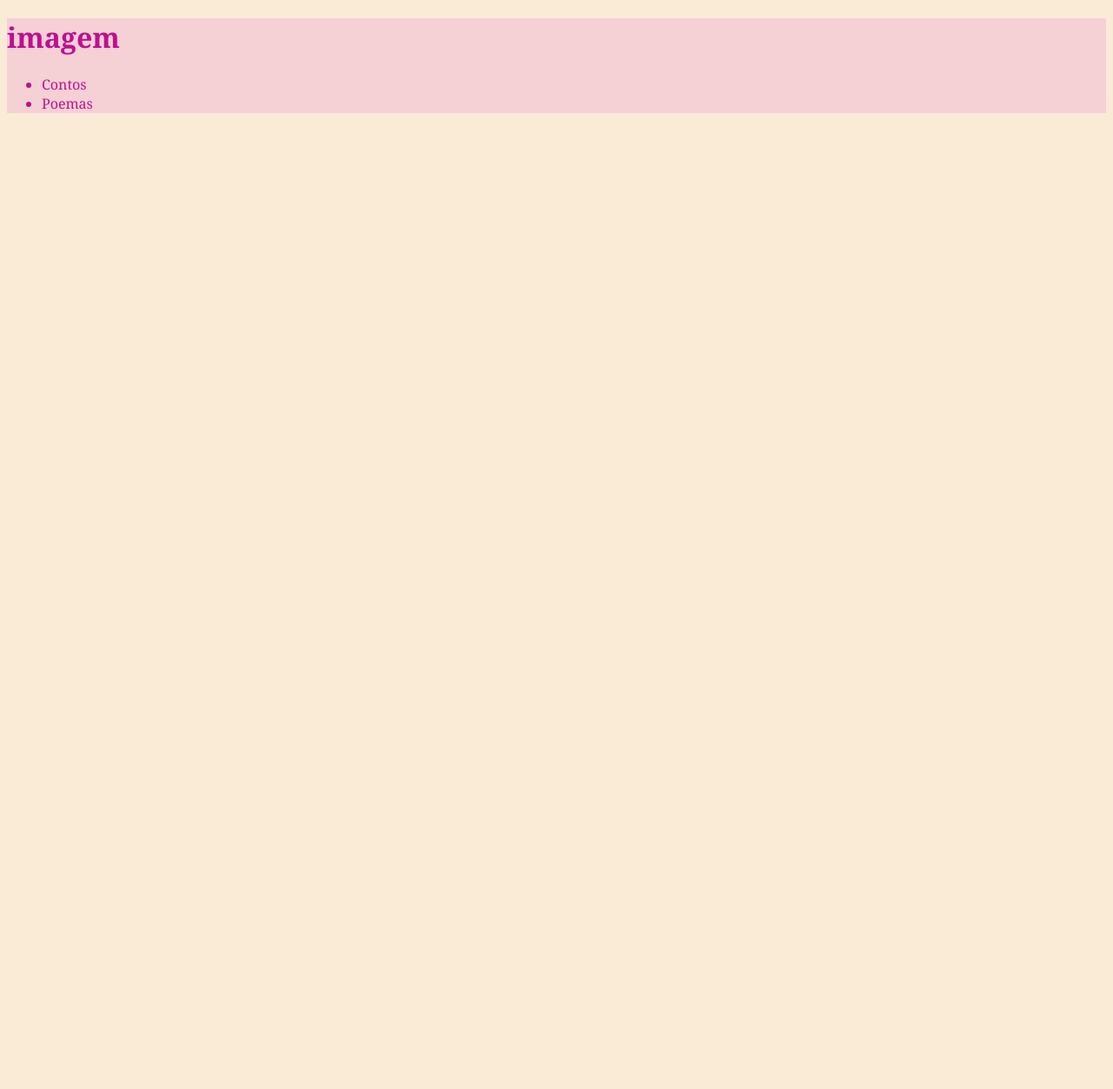
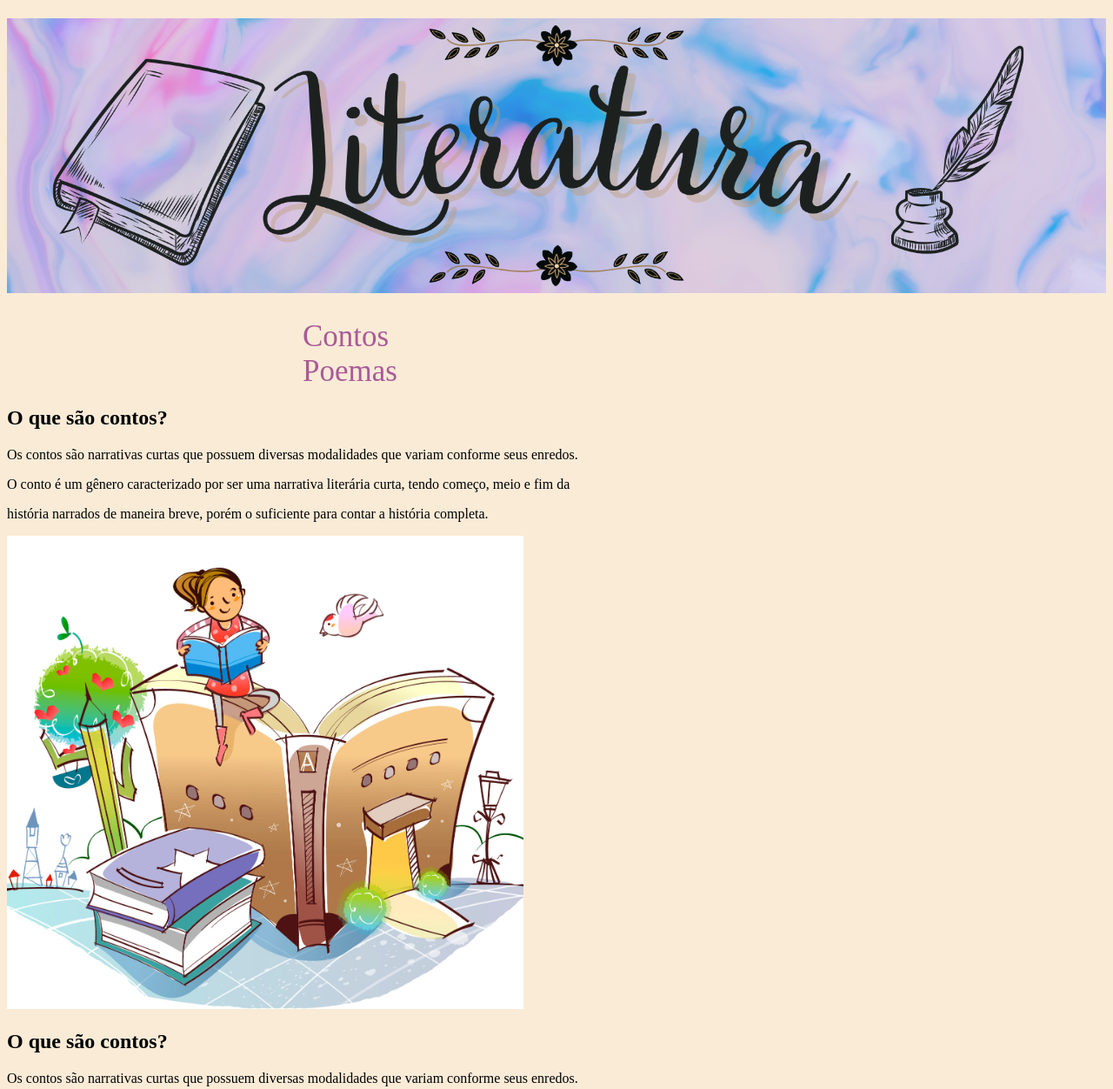
Before and after one commit to claujulie/Projeto-Alura-Formadores, a plain HTML site: page index.html in a window 1280 px wide. Shown: the top 1252 px of the page at 87% size. Before the commit the page ends 800 px from the top, so only its background shows below. Drawn offline with Linux system fonts and the light colour scheme; a web font is replaced by a local one.

Commit message:
atualizado 24/04/24

```diff
--- a/index.html
+++ b/index.html
@@ -7,14 +7,27 @@
     <title>Document</title>
 </head>
 <body>
-    <header>
-        <h1> imagem </h1>
-        <ul>
-            <li>Contos</li>
-            <li>Poemas</li>
+    <header class="cabecalho">
+        <h1> <img class="cabecalho-imagem" src="Google Classroom Header (1).png" alt="cabeçalho"> </h1>
+        <ul class="cabecalho-lista">
+            <li class="cabecalho-lista-item">Contos</li>
+            <li class="cabecalho-lista-item">Poemas</li>
         </ul>
         </header>
-
+    <section class="contos">
+        <h2> O que são contos? </h2>
+        <p class="contos-texto-1">Os contos são narrativas curtas que possuem diversas modalidades que variam conforme seus enredos.</p>
+        <p class="contos-texto-2">O conto é um gênero caracterizado por ser uma narrativa literária curta, tendo começo, meio e fim da </p>
+        <p class="contos-texto-3">história narrados de maneira breve, porém o suficiente para contar a história completa.</p>
+        <img class="contos-imagem-1" src="AI-044.jpg" alt="contos">
+    </section>
+    <section class="poemas">
+        <h2> O que são contos? </h2>
+        <p class="poemas-texto-1">Os contos são narrativas curtas que possuem diversas modalidades que variam conforme seus enredos.</p>
+        <p class="poemas-texto-2">O conto é um gênero caracterizado por ser uma narrativa literária curta, tendo começo, meio e fim da </p>
+        <p class="poemas-texto-3">história narrados de maneira breve, porém o suficiente para contar a história completa.</p>
+        <img class="poemas-imagem-1" src="poesia.jpg" alt="poemas">
+    </section>
 </body>
 
 </html>
--- a/style.css
+++ b/style.css
@@ -1,24 +1,41 @@
 @import url('https://fonts.googleapis.com/css2?family=Jacquard+12+Charted&display=swap');
+header{
 
-:root{
-    --cor-de-fundo : antiquewhite;
-    --rosa : #dd5ecacc;
-    --preto : #000000;
-}
-Header{
-    background-color: #dd5eca31;
-    color: rgb(190, 15, 144);
+    .cabecalho {
+        background-color: (#dd5eca31);
+        font-family: Jacquard 12 Charted;
+        color: rgb(190, 15, 144);
+        color: black;
+    }
+
+    .cabecalho-imagem {
+        width: 100%;
+    }
+
+    .cabecalho-lista-item {
+        color: #973889ce;
+        display: inline-block;
+        margin: 0 300px;
+        font-size: 35px;
+    }
+
 }
 
-body {
-background-color:var(--cor-de-fundo);
-color: var(--rosa);
-color: var(black);
-font-family: Cambria, Cochin, Georgia, Times, 'Times New Roman', serif;
+body{
+    background-color: antiquewhite;
+.contos-imagem-1 {
+    width: 47%;
 }
 
-.titulo-principal {
-    text-align: left;
-    width: 100%;
-    font-size: 32px;
-    }
+.contos {
+    background: -o-linear-gradient(antiquewhite)
+}
+
+.poemas-imagem-1 {
+    width: 47%;
+}
+
+.poemas {
+    background-color: (antiquewhite);
+}
+}
```
Also changed, not shown: AI-044.jpg (added), Google Classroom Header (1).png (added), poesia.jpg (added).
